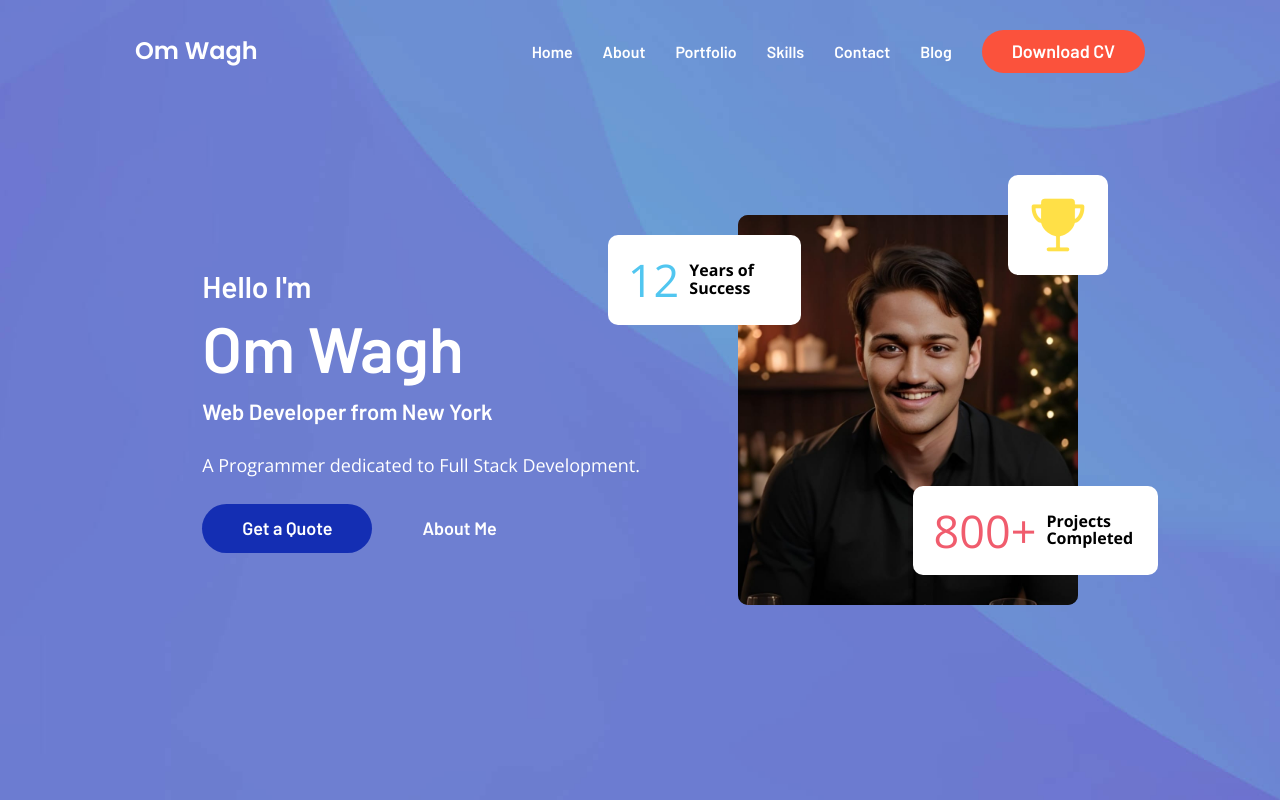
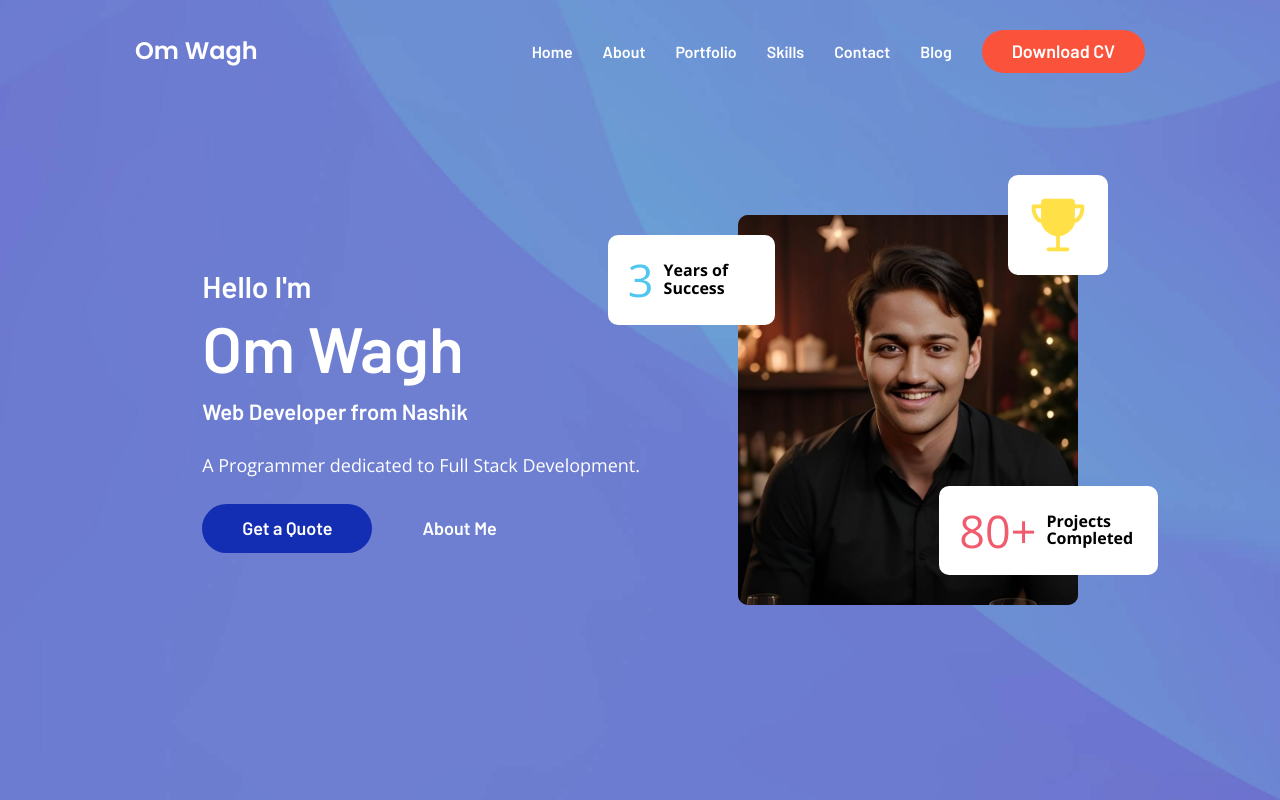
Before and after one commit to Devinbeater/Portfolio, a plain HTML site: page index.html in a window 1280 px wide. Shown: the top 800 px of the page. Drawn offline with nearby package versions, Linux system fonts and the light colour scheme.

Commit message:
Update index.html

```diff
--- a/index.html
+++ b/index.html
@@ -102,13 +102,13 @@
               class="img-cover">
 
             <div class="elem elem-1">
-              <p class="elem-title">12</p>
+              <p class="elem-title">3</p>
 
               <p class="elem-text">Years of Success</p>
             </div>
 
             <div class="elem elem-2">
-              <p class="elem-title">800+</p>
+              <p class="elem-title">80+</p>
 
               <p class="elem-text">Projects Completed</p>
             </div>
@@ -123,7 +123,7 @@
 
             <h2 class="hero-title">
               <span>Hello I'm</span>
-              <strong>Om Wagh</strong> Web Developer from New York
+              <strong>Om Wagh</strong> Web Developer from Nashik
             </h2>
 
             <p class="hero-text">
```
